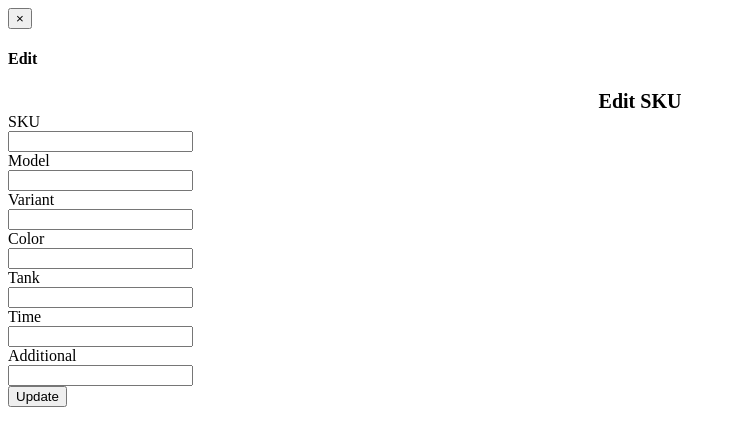
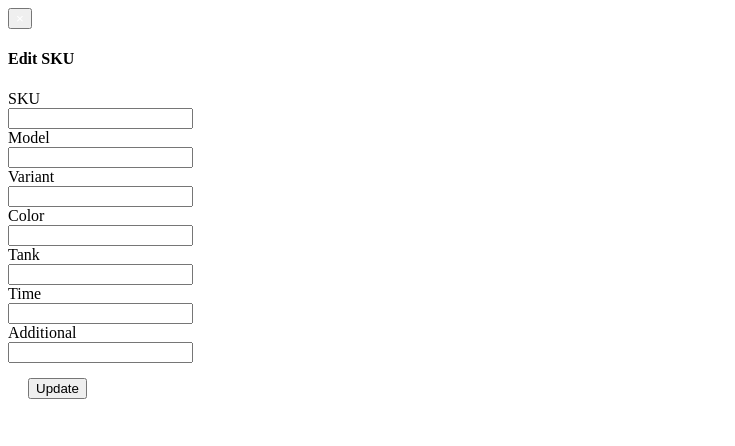
Before and after one commit to SuyashProjects/Dali, a Django app: template app/templates/app/edit_popup.html in a window 1280 px wide. Shown: the top 446 px of the page, without its empty margins (0-735 px from the left). Run offline with Django 3.2, Linux system fonts and the light colour scheme; the template is opened without the code that fills it: values that come from a table or form of the project are taken from there, others are empty.

Commit message:
Update edit_popup.html

```diff
--- a/app/templates/app/edit_popup.html
+++ b/app/templates/app/edit_popup.html
@@ -1,16 +1,13 @@
-<form method="POST" action="{% url 'edit' %}" class="edit_popup">{% csrf_token %}
+<form method="POST" action="{% url 'Edit' %}" class="edit_popup">{% csrf_token %}
   <div class="modal-header">
-    <button type="button" class="close" data-dismiss="modal" aria-label="Close">
+    <button type="button" class="close" data-dismiss="modal" aria-label="Close" style="color:white !important; opacity:1;">
       <span aria-hidden="true">&times;</span>
     </button>
-    <h4 class="modal-title">Edit</h4>
+    <h4 class="modal-title">Edit SKU</h4>
   </div>
   <div class="modal-body">
 <div class="form-group row" style="margin-left:0 auto 0;">
-<div class="col-xs-1"  style="font-size:20px; font-weight:800; text-align:center; margin-top:5px;">
-Edit SKU
-</div>
-<div class="col-xs-1" style="width:13.5%;">
+<div class="col-xs-1" style="width:25%;">
 <label>SKU</label>
 {{ form.non_field_errors }}
 <div class="fieldWrapper">
@@ -18,7 +15,7 @@ Edit SKU
 {{ form.SKU }}
 </div></div>
 
-<div class="col-xs-1" style="width:13.5%;">
+<div class="col-xs-1" style="width:25%;">
 <label>Model</label>
 {{ form.non_field_errors }}
 <div class="fieldWrapper">
@@ -26,7 +23,7 @@ Edit SKU
 {{ form.model }}
 </div></div>
 
-<div class="col-xs-1"style="width:13.5%;">
+<div class="col-xs-1"style="width:25%;">
 <label>Variant</label>
 {{ form.non_field_errors }}
 <div class="fieldWrapper">
@@ -34,15 +31,17 @@ Edit SKU
 {{ form.variant }}
 </div></div>
 
-<div class="col-xs-1" style="width:13.5%;">
+<div class="col-xs-1" style="width:25%;">
 <label>Color</label>
 {{ form.non_field_errors }}
 <div class="fieldWrapper">
 {{ form.color.errors }}
 {{ form.color }}
 </div></div>
+</div>
 
-<div class="col-xs-1" style="width:13.5%;">
+<div class="form-group row" style="margin-left:0 auto 0;">
+<div class="col-xs-1" style="width:25%;">
 <label>Tank</label>
 {{ form.non_field_errors }}
 <div class="fieldWrapper">
@@ -50,7 +49,7 @@ Edit SKU
 {{ form.tank }}
 </div></div>
 
-<div class="col-xs-1" style="width:13.5%;">
+<div class="col-xs-1" style="width:25%;">
 <label>Time</label>
 {{ form.non_field_errors }}
 <div class="fieldWrapper">
@@ -58,13 +57,17 @@ Edit SKU
 {{ form.time }}
 </div></div>
 
-<div class="col-xs-1" style="width:13.5%;">
+<div class="col-xs-1" style="width:25%;">
 <label>Additional</label>
 {{ form.non_field_errors }}
 <div class="fieldWrapper">
 {{ form.description.errors }}
 {{ form.description }}
 </div></div>
-<div class="modal-footer"><button type="submit" class="btn btn-primary">Update</button></div>
+<div class="col-xs-1" style="width:25%; padding:15px 0px 0px 20px;">
+<button type="submit" class="btn-sub">Update</button>
+</div>
+</div>
+<div class="modal-footer">
 </div>
 </form>
```
